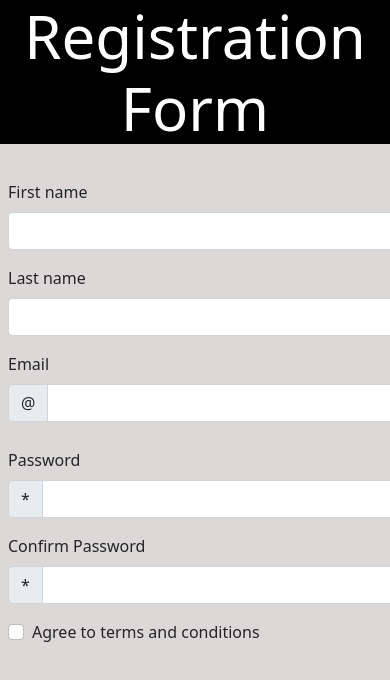
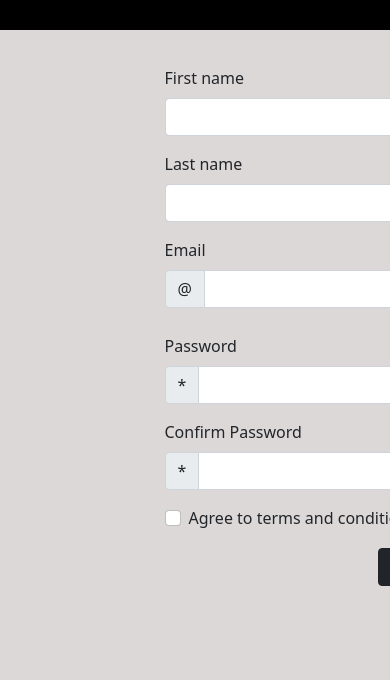
Before and after one commit to Suraj-Bhosale/Module-6-Test-Registration-Form, a plain HTML site: page index.html in a window 390 px wide. Shown: the top 680 px of the page. Drawn offline with nearby package versions, Linux system fonts and the light colour scheme.

Commit message:
Add responsive

```diff
--- a/style.css
+++ b/style.css
@@ -13,5 +13,19 @@ h1{
 .sign-up{
     width: 1000px;
     margin: 20px auto;
+}
 
-}
+@media only screen and (max-width: 600px) {
+    h1{
+        width: 1000px;
+        color: white;
+        background-color: black;
+        font-size: 25px;
+    }
+
+    .sign-up{
+        width: 700px;
+        padding-left: 35%;
+        margin: 20px 20px auto;
+    }
+  }
```
